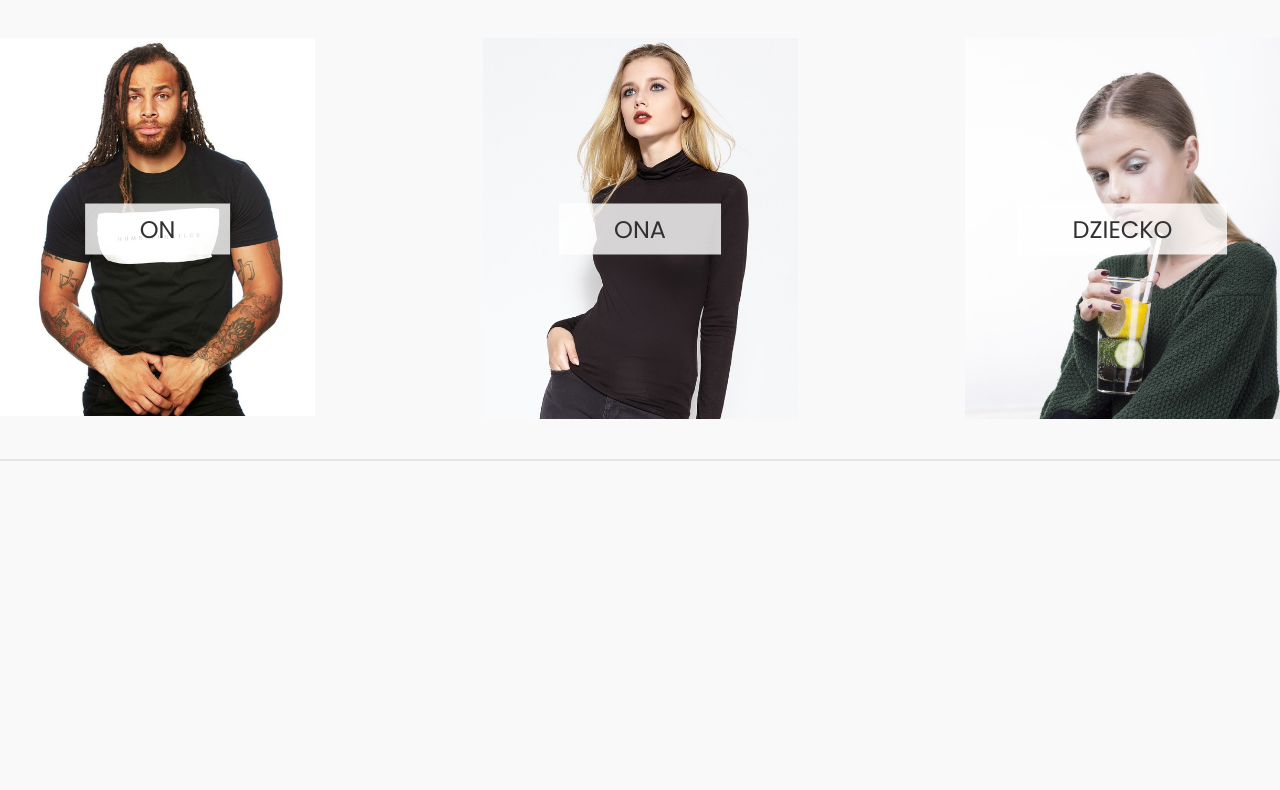
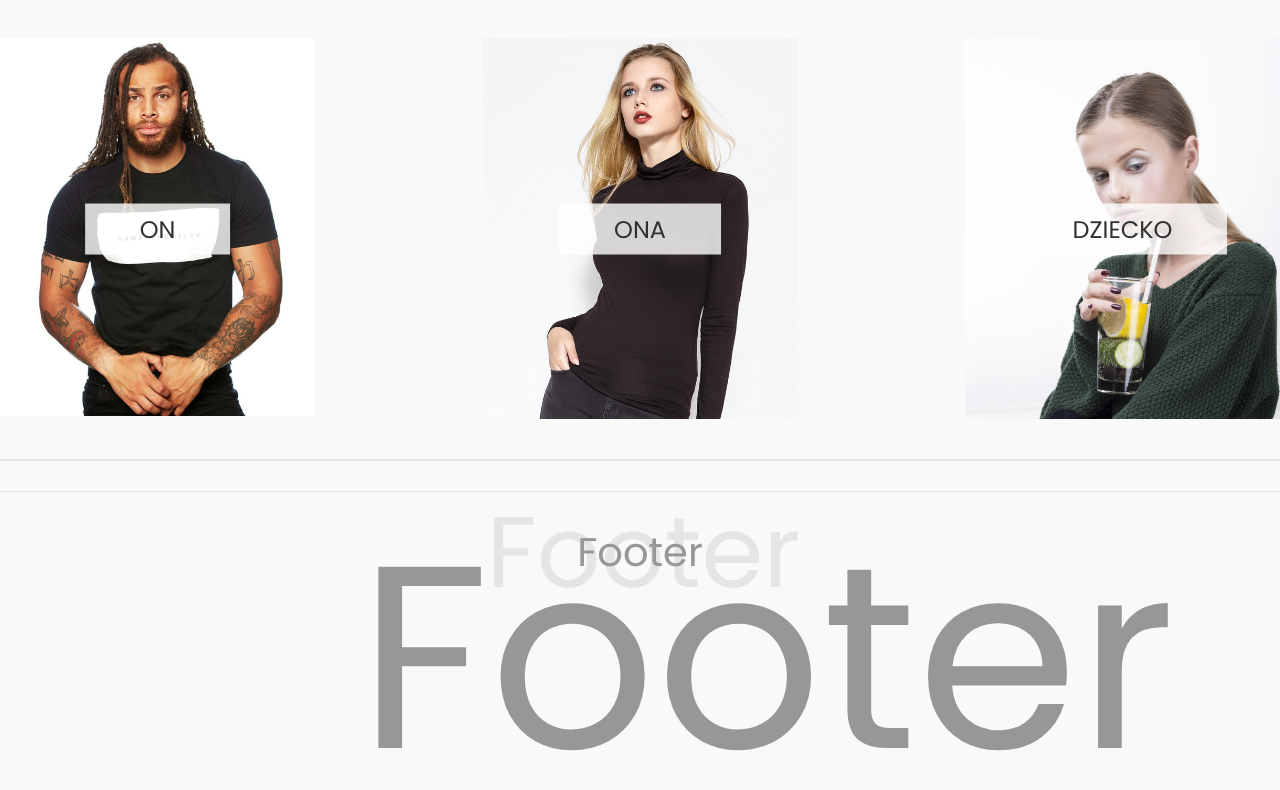
Before and after one commit to KamilBorowski1995/clothing-store, a React (Create React App) app: page / in a window 1280 px wide. Shown: the part 598-1388 px from the top of the page. Before the commit the page ends 1059 px from the top, so only its background shows below. Built offline with nearby package versions, Linux system fonts and the light colour scheme.

Commit message:
add sticky style panelProduct

```diff
--- a/src/components/organism/ProductPanel/ProductPanel.js
+++ b/src/components/organism/ProductPanel/ProductPanel.js
@@ -4,6 +4,12 @@ import styled from "styled-components";
 import Paragraph from "components/atoms/Paragraph";
 import Button from "components/atoms/Button";
 import { theme } from "theme/mainTheme";
+
+const Wrapper = styled.div`
+  position: sticky;
+  top: 87px;
+  height: 100%;
+`;
 
 const SectionWrapper = styled.div`
   padding: 20px 0 40px;
@@ -47,7 +53,7 @@ const ProductPanel = ({ product }) => {
     ));
 
   return (
-    <div>
+    <Wrapper>
       <SectionWrapper>
         <Paragraph size="xl">{product.name}</Paragraph>
         <Paragraph size="l">{product.cash} PLN</Paragraph>
@@ -84,7 +90,7 @@ const ProductPanel = ({ product }) => {
         </QuantityWrapper>
         <Button>Dodaj do koszyka</Button>
       </SectionWrapper>
-    </div>
+    </Wrapper>
   );
 };
 
--- a/src/pages/ItemPage/ItemPage.js
+++ b/src/pages/ItemPage/ItemPage.js
@@ -11,11 +11,21 @@ import SliderImageSinglePage from "components/organism/SliderImageSinglePage";
 
 import ProductPanel from "components/organism/ProductPanel";
 
+import Paragraph from "components/atoms/Paragraph";
+
 const Wrapper = styled.div`
   margin-top: 30px;
   display: grid;
   justify-content: space-between;
   grid-template-columns: 45% 45%;
+`;
+
+const WrapperSectionParagraph = styled.div`
+  margin-top: 30px;
+`;
+
+const StyledHeader = styled(Paragraph)`
+  padding: 20px 0;
 `;
 
 const ItemPage = (props) => {
@@ -58,6 +68,25 @@ const ItemPage = (props) => {
               <Wrapper>
                 <SliderImageSinglePage product={product[0].pictures} />
                 <ProductPanel product={product[0]} />
+                <WrapperSectionParagraph>
+                  <StyledHeader size="xl">Lorem ipsum</StyledHeader>
+                  <Paragraph>
+                    Lorem ipsum dolor sit amet consectetur adipisicing elit.
+                    Ullam sequi excepturi doloremque nulla iusto voluptate
+                    mollitia rem omnis nobis qui. Aliquid minus repellendus
+                    corporis, adipisci quis deserunt nihil quae, delectus cumque
+                    laudantium accusantium voluptatum voluptate eaque quos?
+                    Aliquid consectetur, dolore doloribus nam ratione sed
+                    voluptate maxime delectus, at hic doloremque nobis libero.
+                    Minima iure officiis culpa molestiae vero modi neque cum
+                    dolores aut. Blanditiis distinctio eveniet corporis
+                    voluptatem. Error laborum id cupiditate fugit amet quae
+                    doloribus, fuga praesentium minima voluptatum harum nam
+                    veritatis. Doloremque vero quasi consequatur necessitatibus
+                    adipisci nemo, quae tempore quam dolorum labore natus dolore
+                    illo commodi ab!
+                  </Paragraph>
+                </WrapperSectionParagraph>
               </Wrapper>
             ) : null}
           </>
--- a/src/templates/MainTemplate/MainTemplate.js
+++ b/src/templates/MainTemplate/MainTemplate.js
@@ -2,11 +2,44 @@ import React from "react";
 import styled from "styled-components";
 
 import Nav from "components/organism/Nav";
+import { theme } from "theme/mainTheme";
 
 const WrapperContent = styled.div`
   max-width: 1300px;
   margin: 0 auto;
   padding-top: 57px;
+`;
+
+const WrapperFooter = styled.div`
+  min-height: 300px;
+  border-top: 1px solid ${theme.colors.second};
+  margin-top: 30px;
+  padding: 30px 0;
+  font-size: 40px;
+  text-align: center;
+  color: ${theme.colors.third};
+  font-family: ${theme.fontFamily.primary};
+  position: relative;
+
+  ::after {
+    content: "Footer";
+    position: absolute;
+    z-index: -1;
+    color: ${theme.colors.second};
+    top: -5%;
+    left: 38%;
+    font-size: 100px;
+  }
+
+  ::before {
+    content: "Footer";
+    position: absolute;
+    z-index: -1;
+    color: ${theme.colors.third};
+    top: -10%;
+    left: 28%;
+    font-size: 260px;
+  }
 `;
 
 const MainTemplate = ({ children }) => {
@@ -15,7 +48,9 @@ const MainTemplate = ({ children }) => {
       <Nav />
       <WrapperContent>
         {children}
-        {/* <p>Footer</p> */}
+        <WrapperFooter>
+          <p>Footer</p>
+        </WrapperFooter>
       </WrapperContent>
     </div>
   );
```
Also changed, not shown: 1 other file (tests, documents, lock files or other folders).
